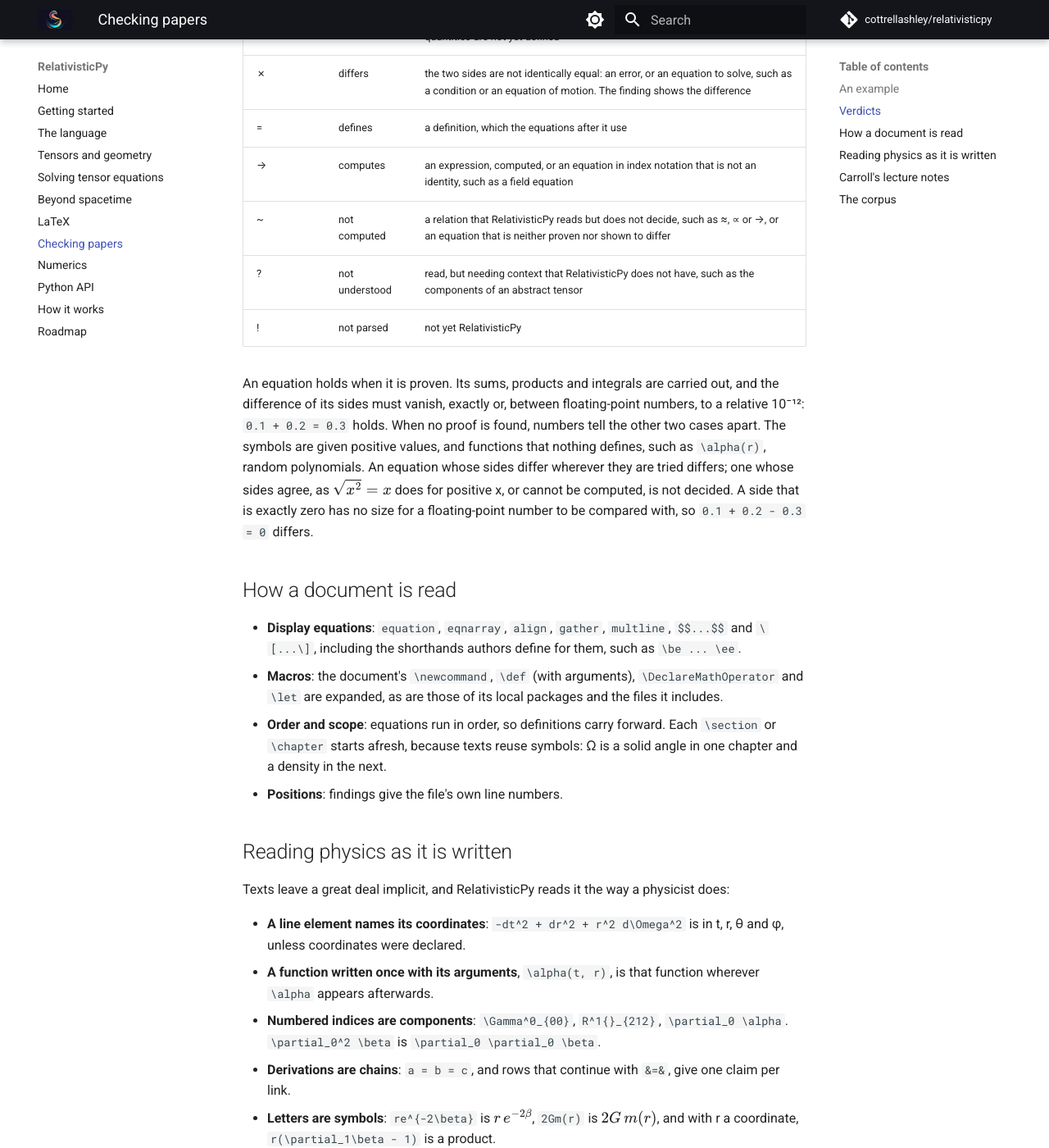
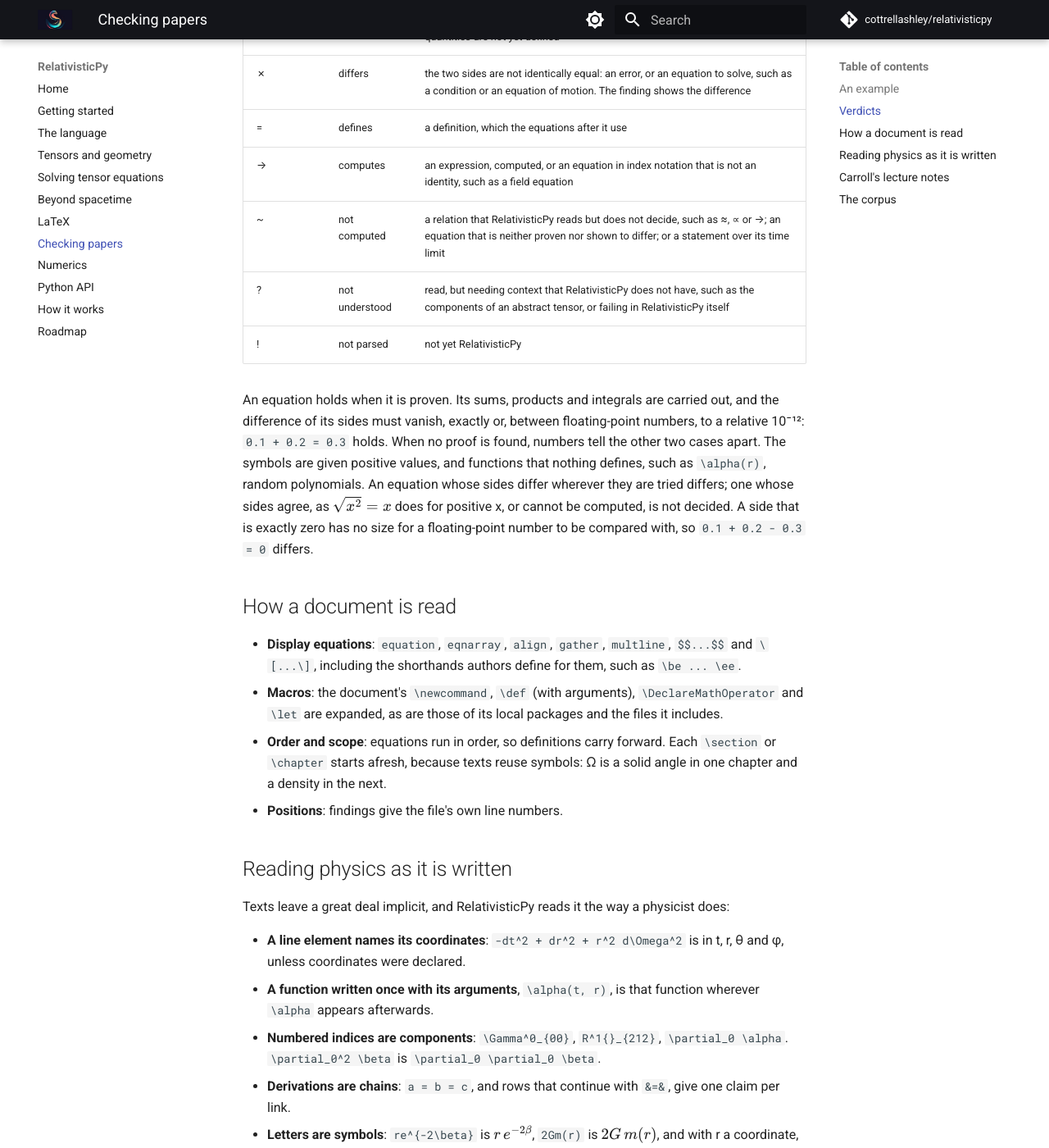
Before and after one commit to cottrellashley/relativisticpy, an MkDocs documentation site: the page built from docs/checking.md, in a window 1280 px wide and 1400 px high, scrolled down 1606 px. Shown: the whole window at 82% size. Built offline with MkDocs 1.6.1 and Material for MkDocs 9.7.7, drawn with Linux system fonts in a browser that asks for light colours; comment, search, counter and statistics services are not loaded; some of the changed text lies outside the part shown.

Commit message:
Give the corpus table the numbers the benchmark reports
The table of the corpus in docs/checking.md was stale. It said that 103
statements of Carroll's notes hold and 162 differ, while its own prose
said 91, and benchmarks/corpus.py reported 91 and 138; the rows of three
recent papers were out of date too.

The table is now what benchmarks/corpus.py prints, with this branch's way
of deciding scalar equations: Carroll's notes have 95 statements that
hold, 52 of them with sides that are not both zero, and 132 that differ.
The prose gives the same numbers, and a test checks that it does. The
table of verdicts also says that a statement over its time limit is not
computed, and that one on which RelativisticPy itself fails is not
understood.

Co-Authored-By: Claude Opus 5.5 <noreply@anthropic.com>

```diff
--- a/docs/checking.md
+++ b/docs/checking.md
@@ -73,8 +73,8 @@ fails in one statement is a finding about it, and the check goes on.
 | ✗ | differs | the two sides are not identically equal: an error, or an equation to solve, such as a condition or an equation of motion. The finding shows the difference |
 | = | defines | a definition, which the equations after it use |
 | → | computes | an expression, computed, or an equation in index notation that is not an identity, such as a field equation |
-| ~ | not computed | a relation that RelativisticPy reads but does not decide, such as ≈, ∝ or →, or an equation that is neither proven nor shown to differ |
-| ? | not understood | read, but needing context that RelativisticPy does not have, such as the components of an abstract tensor |
+| ~ | not computed | a relation that RelativisticPy reads but does not decide, such as ≈, ∝ or →; an equation that is neither proven nor shown to differ; or a statement over its time limit |
+| ? | not understood | read, but needing context that RelativisticPy does not have, such as the components of an abstract tensor, or failing in RelativisticPy itself |
 | ! | not parsed | not yet RelativisticPy |
 
 An equation holds when it is proven. Its sums, products and integrals are carried
```
Also changed, not shown: other parts of docs/checking.md (+6 -6 lines), 1 other file.
